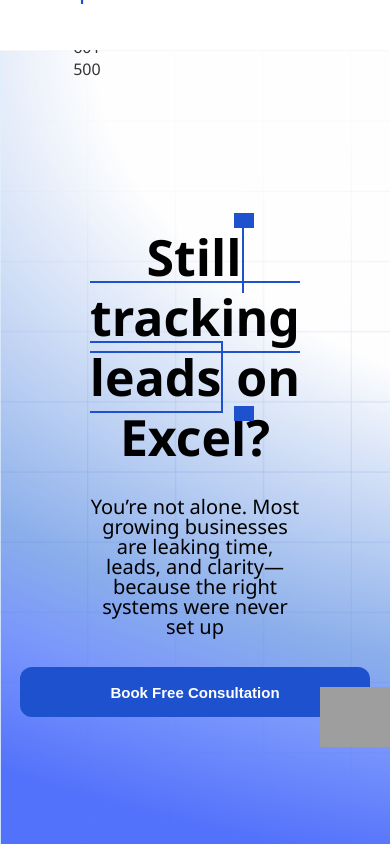
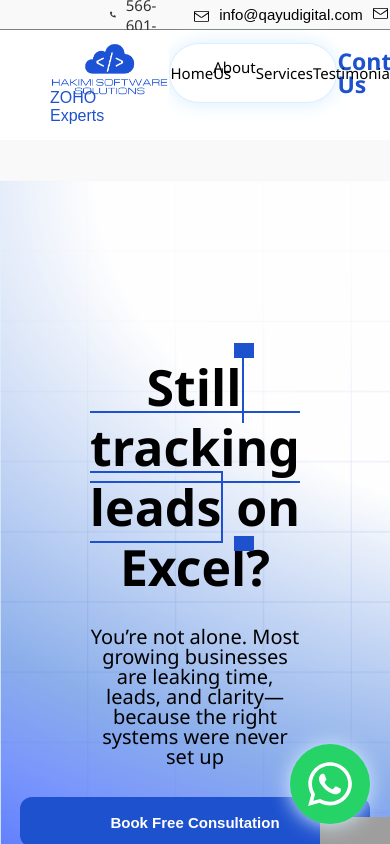
Before and after one commit to qayudigitalDeveloper/HakimiSoftwareSolutions, a React (Create React App) app: page / in a window 390 px wide. Shown: the top 844 px of the page. Built offline with nearby package versions, Linux system fonts and the light colour scheme; grey boxes are pictures that could not be loaded.

Commit message:
updated css

```diff
--- a/src/App.css
+++ b/src/App.css
@@ -11,6 +11,25 @@
   .App-logo {
     animation: App-logo-spin infinite 20s linear;
   }
+}
+
+.whatsicon {
+  position: fixed;
+  bottom: 20px;
+  right: 20px;
+  background-color: #25D366;
+  color: white;
+  border-radius: 50%;
+  width: 80px;
+  height: 80px;
+  display: flex;
+  justify-content: center;
+  align-items: center;
+  font-size: 50px;
+  z-index: 9999;
+  box-shadow: 0 4px 10px rgba(0, 0, 0, 0.3);
+  cursor: pointer;
+  box-shadow: 0px 1px 20.6px 0px #D9EEFF;
 }
 
 .App-header {
@@ -32,6 +51,7 @@
   from {
     transform: rotate(0deg);
   }
+
   to {
     transform: rotate(360deg);
   }
--- a/src/App.js
+++ b/src/App.js
@@ -6,6 +6,8 @@ import CRM from './components/Services';
 import WhyHakimi from './components/WhyHakimi';
 import Testimonials from './components/Testimonials';
 import Footer from './components/Footer';
+
+import { FaWhatsapp } from "react-icons/fa";
 
 function App() {
   return (
@@ -17,6 +19,14 @@ function App() {
       <WhyHakimi />
       <Testimonials />
       <Footer />
+      <a
+      href="https://wa.me/971566601500"
+      target="_blank"
+      rel="noopener noreferrer"
+      className='whatsicon'
+    >
+      <FaWhatsapp />
+    </a>
     </div>
   );
 }
--- a/src/components/Navbar/index.css
+++ b/src/components/Navbar/index.css
@@ -1,4 +1,4 @@
-.applymargintop{
+.applymargintop {
     margin-top: 50px;
 }
 
@@ -15,11 +15,46 @@
     z-index: 1000;
     height: 150px;
 }
-.nav-up-cont{
+
+.nav-up-cont {
     display: flex;
     align-items: center;
-    justify-content: space-around;
+    justify-content: space-between;
+    padding-left: 100px;
+    padding-right: 100px;
     height: 50px;
+    border-bottom: 0.5px solid gray;
+}
+
+.mailbutton {
+    text-decoration: none;
+    display: flex;
+    align-items: center;
+    width: auto;
+    justify-content: space-between;
+    cursor: pointer;
+    border: none;
+    background-color: transparent;
+    padding: 0px;
+    margin: 0px;
+    font-size: 15px;
+    font-weight: 300;
+}
+
+.contacticons {
+    font-size: 23px;
+    margin-left: 10px;
+    margin-right: 10px;
+    cursor: pointer;
+
+
+}
+
+.contacticon {
+    font-size: 23px;
+    margin-top: 3px;
+    margin-left: 20px;
+    margin-right: 10px;
 }
 
 
@@ -30,7 +65,6 @@
 }
 
 .nav-sub-cont {
-    padding-bottom: 20px;
     border: 1px solid #D9EEFF;
     box-shadow: 0px 1px 20.6px 0px #D9EEFF;
     width: 60%;
@@ -38,7 +72,10 @@
     border-radius: 50px;
     opacity: 1;
     background: #FFFFFF;
-
+    display: flex;
+    align-items: center;
+    justify-content: space-around;
+    padding-inline-start: 0%;
 }
 
 .logo {
@@ -51,15 +88,15 @@
 
 }
 
-.img-cont-nav{
-position: relative;
+.img-cont-nav {
+    position: relative;
 }
 
 .text-img {
     color: #1E51CE;
     font-size: 25px;
     font-weight: normal;
-font-family: "Nunito", sans-serif;
+    font-family: "Nunito", sans-serif;
     position: absolute;
     bottom: -30px;
     right: 20px;
@@ -75,13 +112,6 @@ font-family: "Nunito", sans-serif;
 
 }
 
-.ul-nav {
-    display: flex;
-    align-items: center;
-    justify-content: space-around;
-    padding-inline-start: 0%;
-    padding-top: 25px;
-}
 
 .li-nav {
     list-style-type: none;
@@ -99,11 +129,6 @@ font-family: "Nunito", sans-serif;
 a {
     text-decoration: none;
     color: #000;
-}
-
-.outer-cont.hidden {
-    top: -150px;
-    /* or -80px based on height */
 }
 
 .visible {
@@ -134,17 +159,46 @@ a {
 }
 
 
+
 @media (max-width: 1024px) {
     .nav-text {
-        font-size: 18px;
+        font-size: 15px;
     }
 
     .logo {
-        height: 80px;
+        height: 75px;
     }
 
     .big-text {
-        font-size: 27px;
+        font-size: 23px;
+    }
+
+    .text-img {
+        font-size: medium;
+        bottom: -20px;
+    right: 20px;
+    }
+
+    .mailbutton {
+        font-size: 15px;
+    }
+    .contacticon{
+        font-size: 15px;
+    }
+    .contacticons{
+        font-size: 15px;
+    }
+    .nav-up-cont{
+        height: 30px;
+    }
+    .applymargintop{
+        margin-top: 30px;
+    }
+    .nav-sub-cont{
+        height: 60px;
+    }
+    .outer-cont{
+        height: 110px;
     }
 }
 
--- a/src/components/Navbar/index.js
+++ b/src/components/Navbar/index.js
@@ -10,7 +10,7 @@ const navContent = [
   { id: 1, text: 'Home', index: '#home' },
   { id: 2, text: 'About Us', index: '#aboutus' },
   { id: 3, text: 'Services', index: '#services' },
-  { id: 4, text: 'Blog', index: '#blog' },
+  /*{ id: 4, text: 'Blog', index: '#blog' },*/
   { id: 5, text: 'Testimonials', index: '#testimolials' },
 ];
 
@@ -44,22 +44,40 @@ const Navbar = () => {
     window.scrollTo({ top: 0, behavior: 'smooth' });
   };
 
+  const handlemail =()=>{
+    const subject = encodeURIComponent("Query from Website");
+    const body = encodeURIComponent("Hi Qayu Digital,\n\nI am interested in your services.");
+    window.open(
+    `https://mail.google.com/mail/?view=cm&fs=1&to=info@qayudigital.com&su=${subject}&body=${body}`,
+    '_blank'// Opens in a new tab
+  );
+  }
+
   return (
-    <div >
+    <div>
       {atTop && (
         <div className='nav-up-cont'>
-          <div style={{display:"flex", alignItems: 'center', width: "20%", justifyContent:"space-between"}}>
-            <p><FaPhoneAlt /> +971-566-601-500 </p>
-            <p><GoMail /> info@qayudigital.com</p>
+          <div style={{ display: "flex", alignItems: 'center', width: "auto", justifyContent: "space-between" }}>
+            <p className="mailbutton"><FaPhoneAlt className='contacticons' /> +971-566-601-500 </p>
+            <button onClick={handlemail}
+            className="mailbutton">
+              <GoMail className='contacticon' />
+                info@qayudigital.com
+            </button>
+
           </div>
-          <div style={{display:"flex", alignItems: 'center', width: "5%", justifyContent:"space-between"}}>
-            <GoMail style={{fontSize: "23px"}}/>
-            <FaLinkedinIn style={{fontSize: "23px"}} />
-            <IoLogoInstagram  style={{fontSize: "23px"}}/>
+          <div style={{ display: "flex", alignItems: 'center', width: "auto", justifyContent: "space-between" }}>
+            <a><GoMail className='contacticons' onClick={handlemail} /></a>
+            <a style={{textDecoration: "none", margin: "0px" }} href="https://www.linkedin.com/company/hakimisoftwaresolutions/posts/?feedView=all" target='_blank' rel="noopener noreferrer">
+              <FaLinkedinIn className='contacticons' />
+            </a>
+            <a href="https://www.instagram.com/hakimisoftwaresolutions" target="_blank" rel="noopener noreferrer">
+              <IoLogoInstagram className='contacticons' />
+            </a>
           </div>
         </div>
       )}
-      <div className={`outer-cont ${showNavbar ? 'visible' : 'hidden'} ${atTop === true && "applymargintop"}`} >
+      <div className={`outer-cont visible ${atTop === true && "applymargintop"}`} >
         <div className='in-cont-nav'>
           <div className='img-cont-nav'>
             <img className='logo' onClick={scrollToTop} src={logo} alt='logo' />
@@ -67,8 +85,7 @@ const Navbar = () => {
               ZOHO Experts
             </p>
           </div>
-          <div className='nav-sub-cont'>
-            <ul className='ul-nav'>
+            <ul className='ul-nav nav-sub-cont'>
               {navContent.map(each => (
                 <li className='li-nav' key={each.id}>
                   <a href={each.index}>
@@ -77,7 +94,6 @@ const Navbar = () => {
                 </li>
               ))}
             </ul>
-          </div>
           <a href="#footer"><h1 className='big-text'>Contact Us</h1></a>
         </div>
 
--- a/src/components/Testimonials/index.js
+++ b/src/components/Testimonials/index.js
@@ -22,7 +22,7 @@ const Testimonials=()=>{
                     <MdOutlineStarPurple500 className='blue star' />
                     <MdOutlineStarPurple500 className='blue star' />
                     <MdOutlineStarPurple500 className='blue star' />
-                    <MdOutlineStarPurple500 className='star' />
+                    <MdOutlineStarPurple500 className='blue star' />
                 </div>
                 <p>“What stood out most for us was that Murtaza and his team took the time to understand our requirements they pay attention to detail, are always a call away, and are commited to delivering top-notch results.”</p>
             </div>
@@ -54,8 +54,8 @@ const Testimonials=()=>{
                     <MdOutlineStarPurple500 className='blue star' />
                     <MdOutlineStarPurple500 className='blue star' />
                     <MdOutlineStarPurple500 className='blue star' />
-                    <MdOutlineStarPurple500 className='star' />
-                    <MdOutlineStarPurple500 className='star' />
+                    <MdOutlineStarPurple500 className='blue star' />
+                    <MdOutlineStarPurple500 className='blue star' />
                 </div>
                 <p>“From the outset the experience has been great, starting with the initial requirement sessions to the final software delivery and also most importantly the post sales service/ support has been exceptional. Mr. Murtaza has been a great support.”</p>
             </div>
--- a/src/components/TopCont/index.css
+++ b/src/components/TopCont/index.css
@@ -8,7 +8,7 @@
     flex-direction: column;
     padding-left: 60px;
     padding-right: 60px;
-
+    margin-top: 150px;
 }
 
 .top-h1 {
@@ -105,16 +105,17 @@ position: absolute;
 
 @media (max-width: 1024px) {
   .top-h1{
-    font-size: 70px;
+    font-size: 60px;
   }
   .top-p{
-    font-size: 25px;
+    font-size: 20px;
   }
   .top-btn{
-    font-size: 19px;
-    width: 380px;
-    height: 55px;
+    font-size: 13px;
+    width: 370px;
+    height: 45px;
   }
+
 }
 
 @media (max-width: 768px) {
--- a/src/index.css
+++ b/src/index.css
@@ -40,6 +40,7 @@ code {
   :root {
   --headings-font-size: 38px;
   --desc-font-size: 18px;
+  --nav-font-size: 15px
 }
 }
 @media (max-width: 768px){
```
